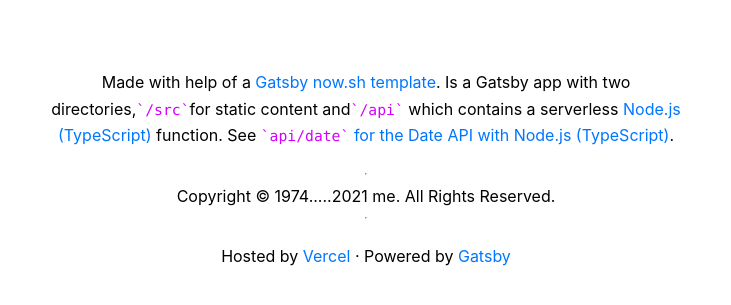
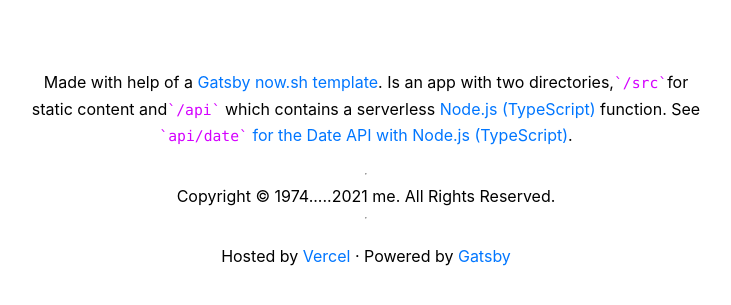
Before and after one commit to nonlin-lin-chaos-order-etc-etal/myzone_now_sh_GPLv3, a Gatsby site: page / in a window 1280 px wide. Shown: the part 319-624 px from the top of the page, without its empty margins (274-1005 px from the left). Built offline with nearby package versions, Linux system fonts and the light colour scheme; Gatsby itself is replaced by a stand-in of ours; no server answers.

Commit message:
Update index.js

```diff
--- a/src/pages/index.js
+++ b/src/pages/index.js
@@ -22,7 +22,7 @@
       <p>
         Made with help of{' '}
         a <a href="https://github.com/vercel/vercel/tree/main/examples/gatsby" target="_blank" rel="noreferrer noopener">Gatsby now.sh template</a>.
-        Is a Gatsby app with two directories,
+        Is an app with two directories,
         <a href="https://github.com/nonlin-lin-chaos-order-etc-etal/myzone_now_sh_GPLv3/tree/main/src"><code>/src</code></a>
         for static content and
         <a href="https://github.com/nonlin-lin-chaos-order-etc-etal/myzone_now_sh_GPLv3/tree/main/api"><code>/api</code></a>{' '}
```
